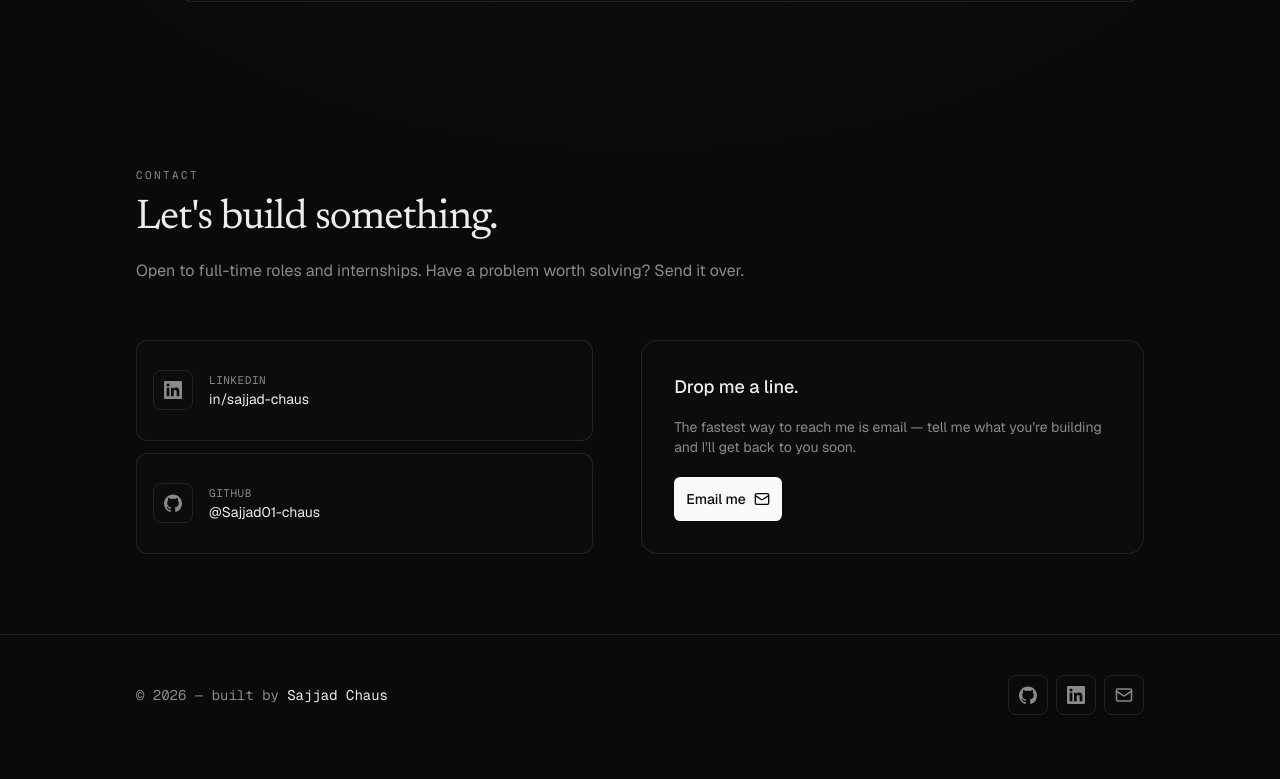
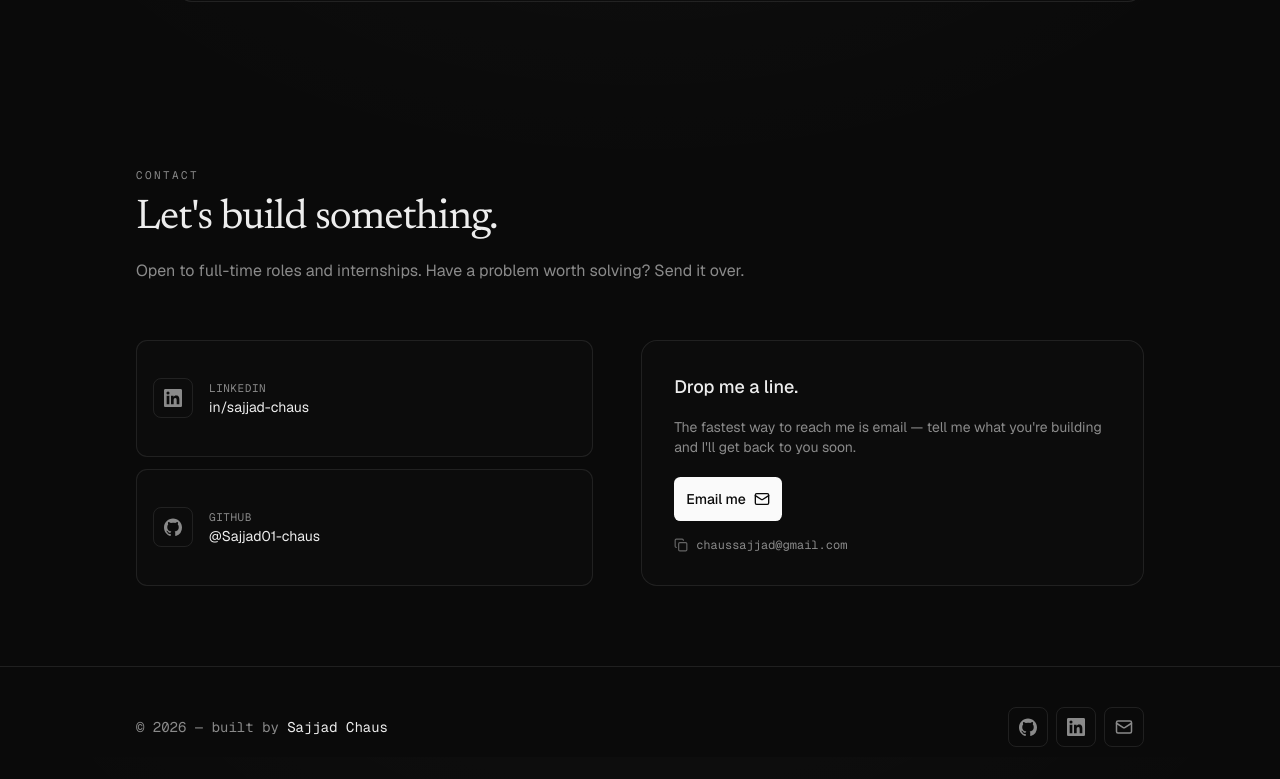
Before and after one commit to pratikgpt/sajjad-portfolio, a Next.js app: page / in a window 1280 px wide. Shown: the part 3243-4022 px from the top of the page. Before the commit the page ends 3998 px from the top, so only its background shows below. Built offline with nearby package versions, Linux system fonts and the light colour scheme.

Commit message:
fixed contact section

```diff
--- a/src/components/sections/contact-form.tsx
+++ b/src/components/sections/contact-form.tsx
@@ -1,9 +1,24 @@
-import { Mail } from "lucide-react";
+"use client";
+
+import { useState } from "react";
+import { Mail, Check, Copy } from "lucide-react";
 import { buttonVariants } from "@/components/ui/button";
 import { links } from "@/lib/site";
 import { cn } from "@/lib/utils";
 
 export function ContactForm() {
+  const [copied, setCopied] = useState(false);
+
+  async function copyEmail() {
+    try {
+      await navigator.clipboard.writeText(links.email);
+      setCopied(true);
+      setTimeout(() => setCopied(false), 1800);
+    } catch {
+      // Clipboard blocked — the mailto button and visible address still work.
+    }
+  }
+
   return (
     <div className="flex h-full flex-col items-start gap-4 rounded-2xl border border-border bg-surface/40 p-6 md:p-8">
       <p className="text-lg font-medium text-foreground">Drop me a line.</p>
@@ -20,6 +35,22 @@ export function ContactForm() {
       >
         Email me <Mail className="size-4" />
       </a>
+
+      {/* Fallback for when mailto can't open a mail app (in-app browsers, no
+          default handler): show the address and let people copy it. */}
+      <button
+        type="button"
+        onClick={copyEmail}
+        aria-label={copied ? "Email address copied" : "Copy email address"}
+        className="group inline-flex items-center gap-2 font-mono text-xs text-muted-foreground transition-colors hover:text-foreground"
+      >
+        {copied ? (
+          <Check className="size-3.5" />
+        ) : (
+          <Copy className="size-3.5 opacity-70 group-hover:opacity-100" />
+        )}
+        {copied ? "Copied!" : links.email}
+      </button>
     </div>
   );
 }
```
